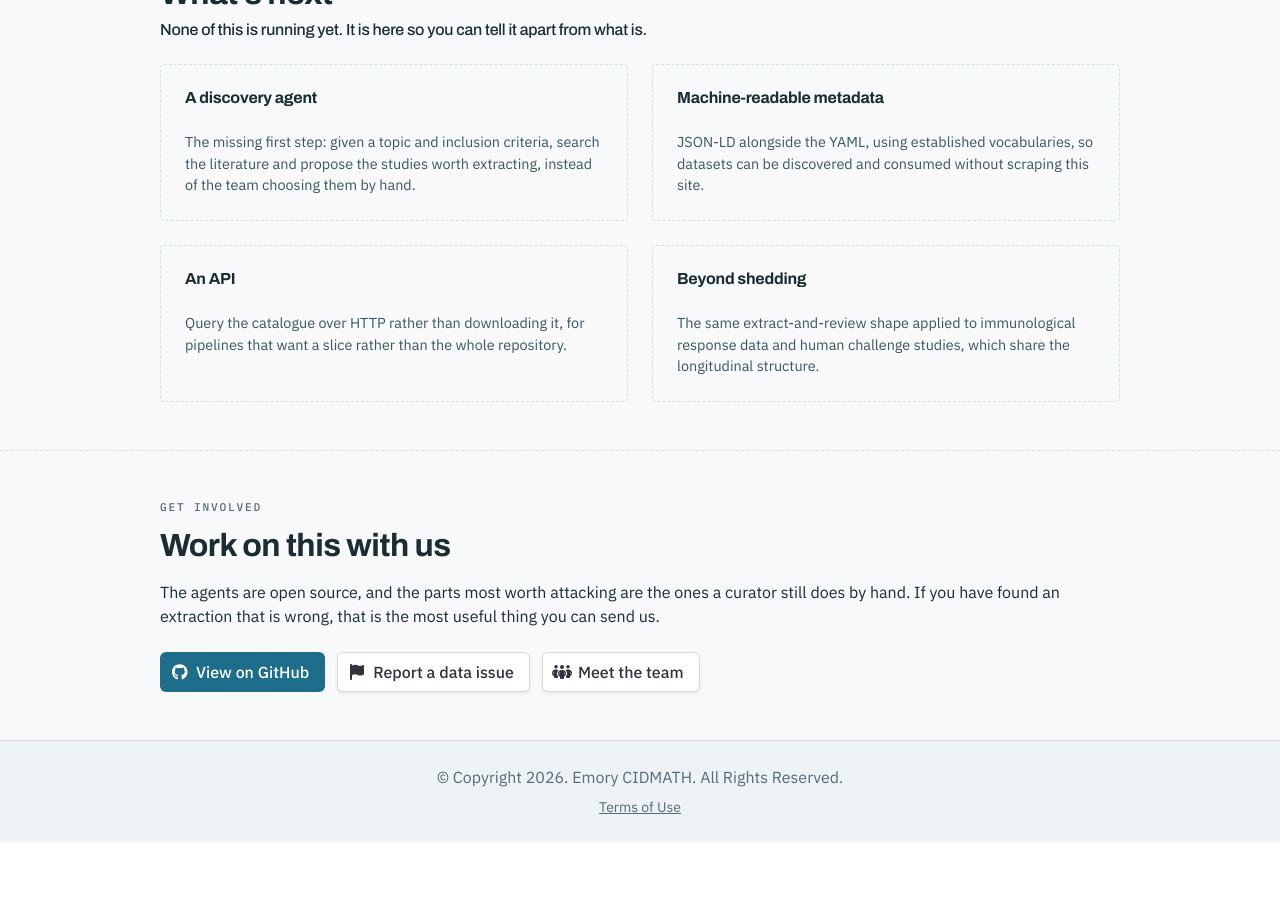
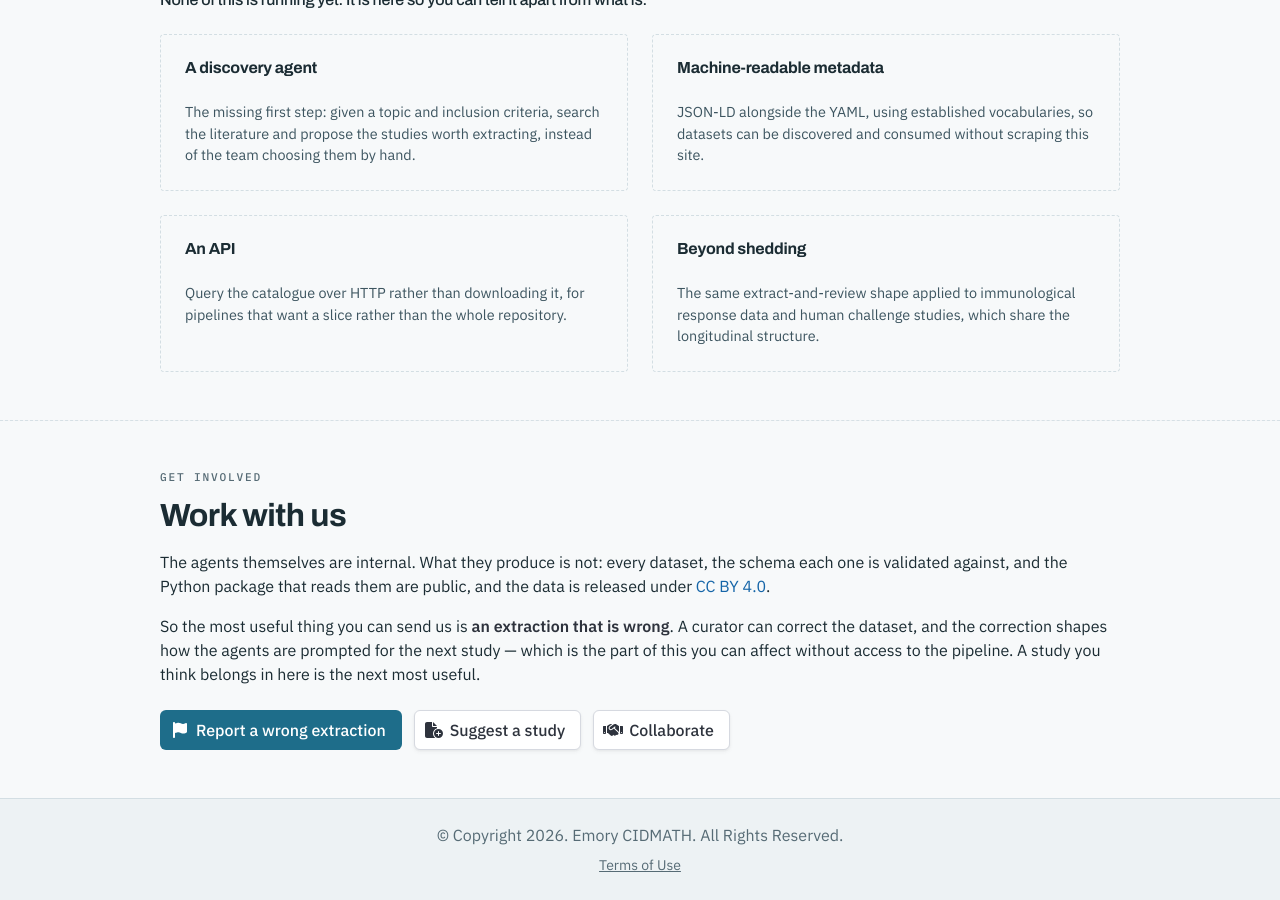
Before and after one commit to shedding-hub/shedding-hub.github.io, a Jekyll site: the page built from curation.html, in a window 1280 px wide and 900 px high, scrolled down 2967 px. Built offline with Jekyll 4.4.1, drawn with Linux system fonts in a browser that asks for light colours; nearby versions of some CDN libraries; before the commit the page ends 3809 px from its top, so only the background shows below that; some of the changed text lies outside the part shown.

Commit message:
Correct what the curation page claims is public
The agents are not open source -- they live in a private repository -- but the
rewritten page said they were and offered a GitHub button for them. Removed
both.

What the pipeline produces genuinely is public, so Get Involved now asks for
the thing a reader can actually contribute without pipeline access: an
extraction that is wrong, which a curator corrects and which feeds back into
how the agents are prompted. A study suggestion and a collaboration contact
sit alongside it, and the issue link points at the public data repository
rather than the organisation.

The licensing claim is now only what can be shown. "Openly licensed" was not
verifiable: the data repository carries no LICENSE file and pyproject.toml
declares no license field. The site's own Terms of Use does state CC BY 4.0
for the data, so the page says that and links there.

Also revises the opening paragraph per Andrew.

Co-Authored-By: Claude Opus 5 <noreply@anthropic.com>

```diff
--- a/curation.html
+++ b/curation.html
@@ -22,11 +22,10 @@ title: AI Curation - Shedding Hub
   <div class="container is-max-desktop">
     <div class="content">
       <p class="is-size-5">
-        Reading a shedding study by hand takes a curator hours: find the paper, pull the
-        measurements out of tables and figures, reconcile the units, and check every number
-        against what the authors actually wrote. The agents do the first pass of that work
-        and hand a curator a set of proposals to accept or reject &mdash; never a finished
-        dataset to rubber-stamp.
+        Reading a shedding study takes a curator hours: find the paper, pull the measurements
+        out of tables and figures, reconcile the units, and check every number against the
+        source. The agents do the first pass of that work and hand a curator a set of
+        proposals to accept or reject &mdash; never a finished dataset to rubber-stamp.
       </p>
     </div>
   </div>
@@ -296,26 +295,32 @@ title: AI Curation - Shedding Hub
 <section class="section">
   <div class="container is-max-desktop">
     <span class="eyebrow">Get involved</span>
-    <h2 class="title is-3 mb-4">Work on this with us</h2>
+    <h2 class="title is-3 mb-4">Work with us</h2>
     <div class="content">
       <p>
-        The agents are open source, and the parts most worth attacking are the ones a
-        curator still does by hand. If you have found an extraction that is wrong, that is
-        the most useful thing you can send us.
+        The agents themselves are internal. What they produce is not: every dataset, the
+        schema each one is validated against, and the Python package that reads them are
+        public, and the data is released under <a href="/terms.html">CC BY 4.0</a>.
+      </p>
+      <p>
+        So the most useful thing you can send us is <strong>an extraction that is wrong</strong>.
+        A curator can correct the dataset, and the correction shapes how the agents are
+        prompted for the next study &mdash; which is the part of this you can affect without
+        access to the pipeline. A study you think belongs in here is the next most useful.
       </p>
     </div>
     <div class="buttons">
-      <a href="https://github.com/shedding-hub" class="button is-primary" target="_blank" rel="noopener">
-        <span class="icon"><i class="fab fa-github"></i></span>
-        <span>View on GitHub</span>
+      <a href="https://github.com/shedding-hub/shedding-hub/issues" class="button is-primary" target="_blank" rel="noopener">
+        <span class="icon"><i class="fa-solid fa-flag"></i></span>
+        <span>Report a wrong extraction</span>
       </a>
-      <a href="https://github.com/shedding-hub/shedding-hub/issues" class="button" target="_blank" rel="noopener">
-        <span class="icon"><i class="fa-solid fa-flag"></i></span>
-        <span>Report a data issue</span>
+      <a href="mailto:sheddinghub@gmail.com?subject=A%20study%20for%20Shedding%20Hub&body=Study%20(DOI%20or%20PMID)%3A%0AWhy%20it%20belongs%3A%0A" class="button">
+        <span class="icon"><i class="fa-solid fa-file-circle-plus"></i></span>
+        <span>Suggest a study</span>
       </a>
-      <a href="/team.html" class="button">
-        <span class="icon"><i class="fa-solid fa-people-group"></i></span>
-        <span>Meet the team</span>
+      <a href="mailto:sheddinghub@gmail.com?subject=Collaborating%20on%20curation&body=Institution%3A%0AWhat%20you%27re%20working%20on%3A%0A" class="button">
+        <span class="icon"><i class="fa-solid fa-handshake"></i></span>
+        <span>Collaborate</span>
       </a>
     </div>
   </div>
```
